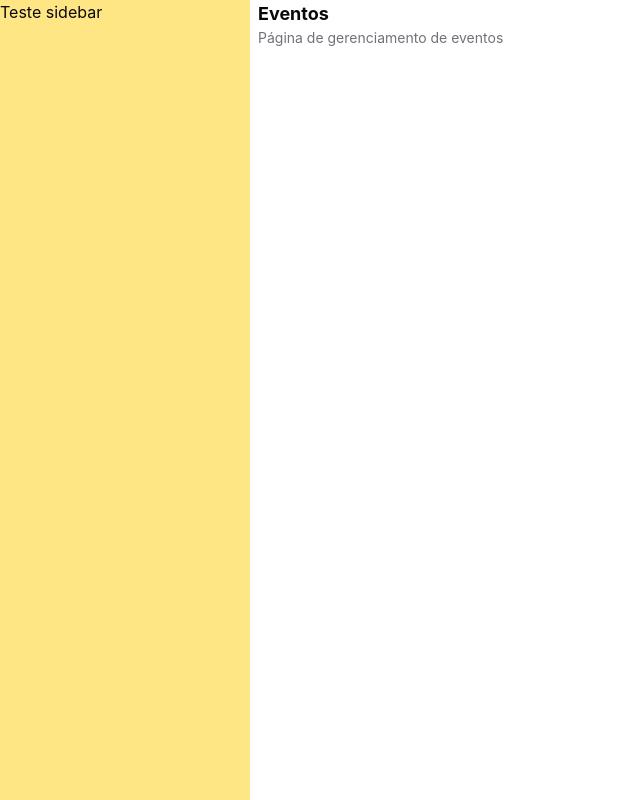
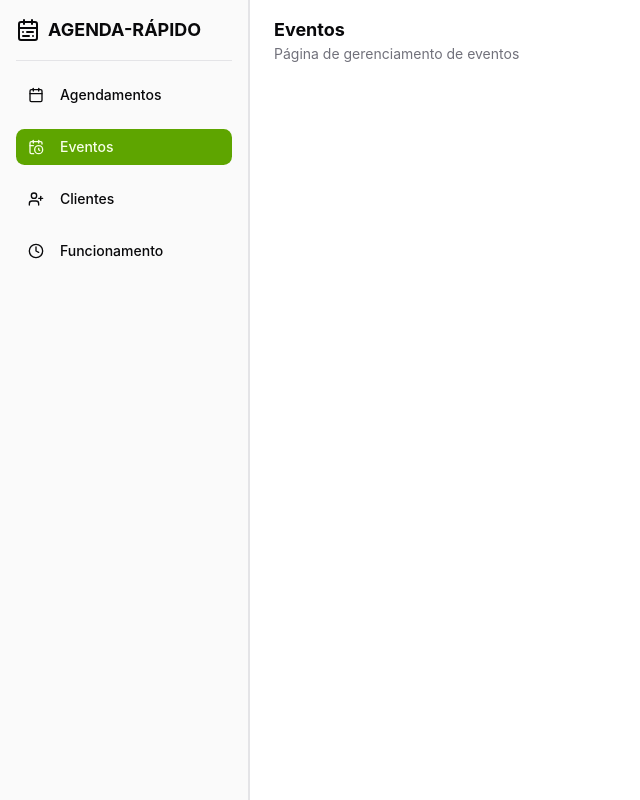
Before and after one commit to victors21dev/agenda-rapido, a React (Vite) app: page /eventos in a window 1280 px wide. Shown: the whole page, without its empty margins (0-640 px from the left). Built offline with nearby package versions, Linux system fonts and the light colour scheme.

Commit message:
feat: Added new initial sidebar component

```diff
--- /dev/null
+++ b/src/components/layout/ItemSidebar.tsx
@@ -0,0 +1,33 @@
+import { NavLink, useLocation } from "react-router";
+
+import { Button } from "../ui/button";
+
+type ItemSideBarProps = {
+  icon: React.ReactNode;
+  label: string;
+  redirectPath: string;
+};
+
+const ItemSideBar = ({
+  icon,
+  label,
+  redirectPath,
+}: ItemSideBarProps & { redirectPath: string }) => {
+  const location = useLocation();
+  const active = redirectPath === location.pathname;
+
+  return (
+    <Button
+      asChild
+      variant={active ? "default" : "ghost"}
+      className={"flex items-center gap-4 w-full justify-start"}
+    >
+      <NavLink to={redirectPath}>
+        {icon}
+        <div>{label}</div>
+      </NavLink>
+    </Button>
+  );
+};
+
+export default ItemSideBar;
--- a/src/components/layout/LayoutDefaultDesktop.tsx
+++ b/src/components/layout/LayoutDefaultDesktop.tsx
@@ -3,10 +3,8 @@ import Sidebar from "./Sidebar";
 const LayoutDefaultDesktop = ({ children }: { children: React.ReactNode }) => {
   return (
     <div className="grid grid-cols-[250px_1fr_auto] gap-2 h-full">
-      <div>
-        <Sidebar />
-      </div>
-      <div>{children}</div>
+      <Sidebar />
+      <div className="p-4">{children}</div>
     </div>
   );
 };
--- a/src/components/layout/Sidebar.tsx
+++ b/src/components/layout/Sidebar.tsx
@@ -1,5 +1,47 @@
+import {
+  Calendar,
+  CalendarClock,
+  CalendarRange,
+  Clock,
+  UserPlus,
+} from "lucide-react";
+
+import ItemSideBar from "./ItemSidebar";
+
 const Sidebar = () => {
-  return <div className="bg-amber-200 h-full">Teste sidebar</div>;
+  return (
+    <div className="bg-sidebar h-full border-r-2 border-sidebar-border p-4 gap-4 flex flex-col">
+      <div className="flex gap-2 items-center">
+        <div className="font-bold text-lg flex gap-2 items-center">
+          <CalendarRange />
+          AGENDA-RÁPIDO
+        </div>
+      </div>
+      <hr />
+      <div className="flex flex-col gap-4">
+        <ItemSideBar
+          icon={<Calendar size={16} />}
+          label="Agendamentos"
+          redirectPath="/agendamentos"
+        />
+        <ItemSideBar
+          icon={<CalendarClock size={16} />}
+          label="Eventos"
+          redirectPath="/eventos"
+        />
+        <ItemSideBar
+          icon={<UserPlus size={16} />}
+          label="Clientes"
+          redirectPath="/clientes"
+        />
+        <ItemSideBar
+          icon={<Clock size={16} />}
+          label="Funcionamento"
+          redirectPath="/funcionamento"
+        />
+      </div>
+    </div>
+  );
 };
 
 export default Sidebar;
```
